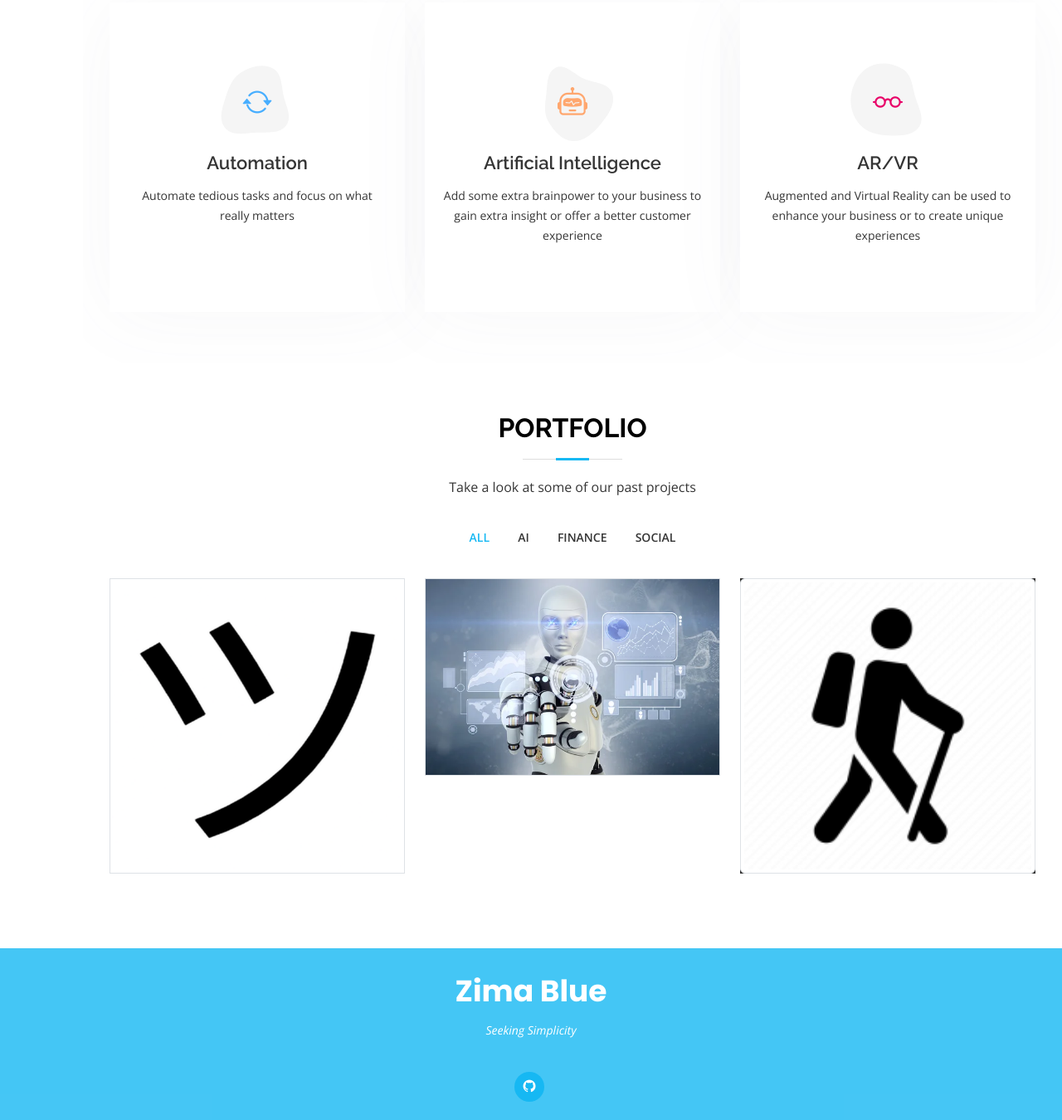
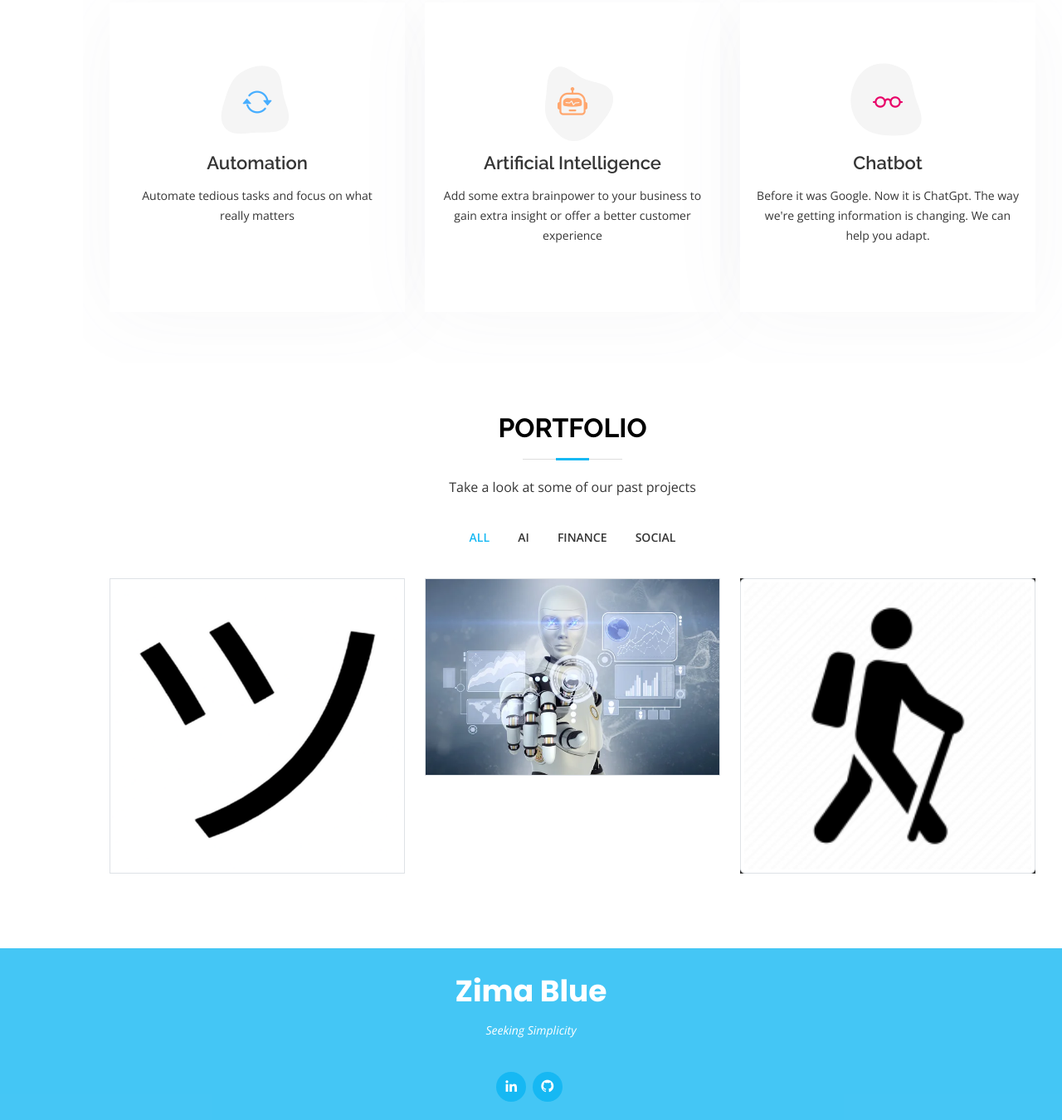
Before and after one commit to zimablue-io/zimablue-io, a website: page index.html in a window 1280 px wide. Shown: the part 1730-3080 px from the top of the page at 83% size. Drawn offline with nearby package versions, Linux system fonts and the light colour scheme.

Commit message:
chore: added linkedin and updated services

```diff
--- a/index.html
+++ b/index.html
@@ -342,11 +342,11 @@
 									</svg>
 									<i class="bi bi-eyeglasses"></i>
 								</div>
-								<h4>AR/VR</h4>
+								<h4>Chatbot</h4>
 								<p>
-									Augmented and Virtual Reality can be used to
-									enhance your business or to create unique
-									experiences
+									Before it was Google. Now it is ChatGpt. The
+									way we're getting information is changing.
+									We can help you adapt.
 								</p>
 							</div>
 						</div>
@@ -994,11 +994,13 @@
 					<!-- <a href="#" class="instagram"
 						><i class="bx bxl-instagram"></i
 					></a> -->
-					<!-- <a href="#" class="linkedin"
+					<a
+						href="https://www.linkedin.com/company/zimablue-io/"
+						class="linkedin"
 						><i class="bx bxl-linkedin"></i
-					></a> -->
+					></a>
 					<a
-						href="www.github.com/zimablue-io"
+						href="https://www.github.com/zimablue-io"
 						class="github"
 						target="_blank"
 						><i class="bx bxl-github"></i
```
